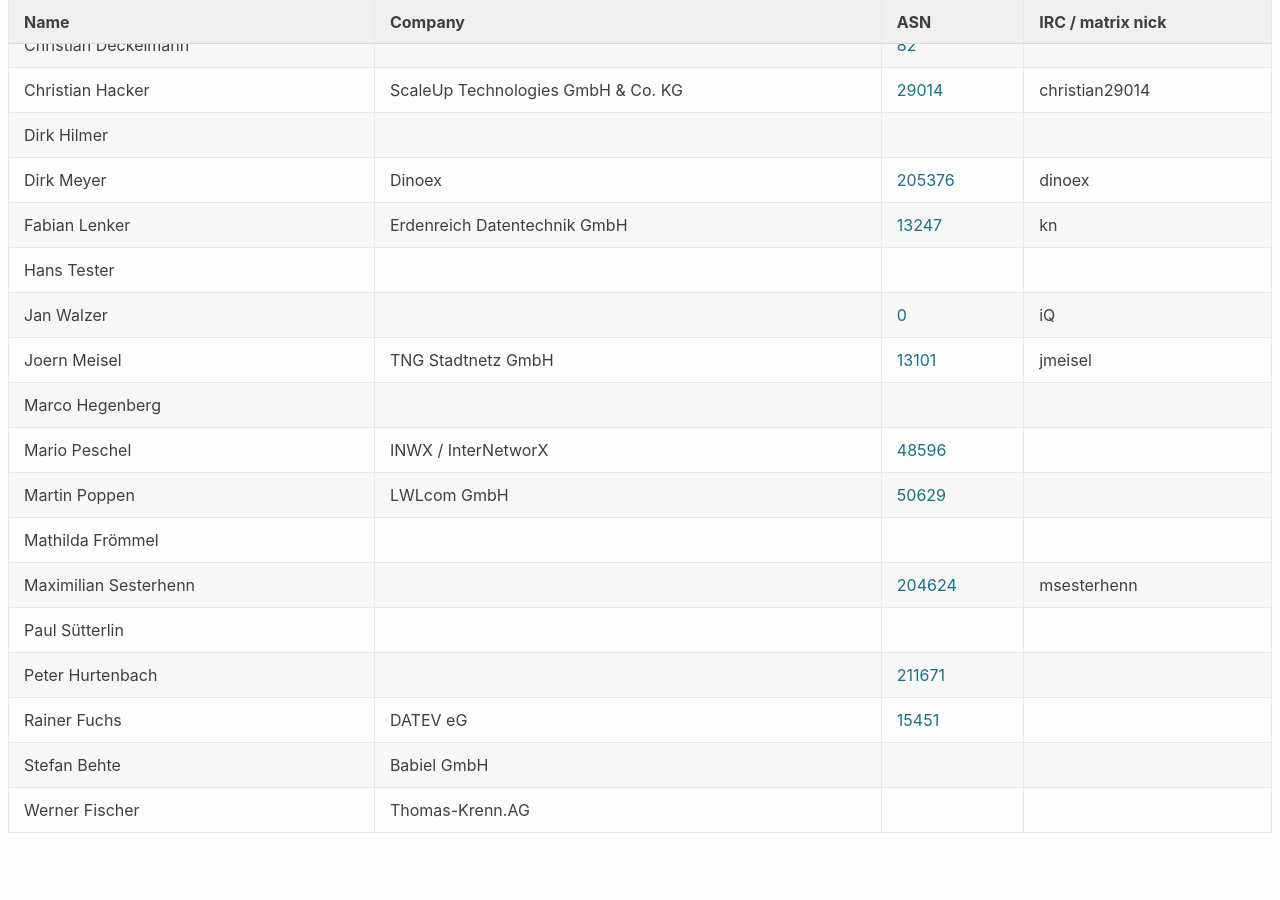
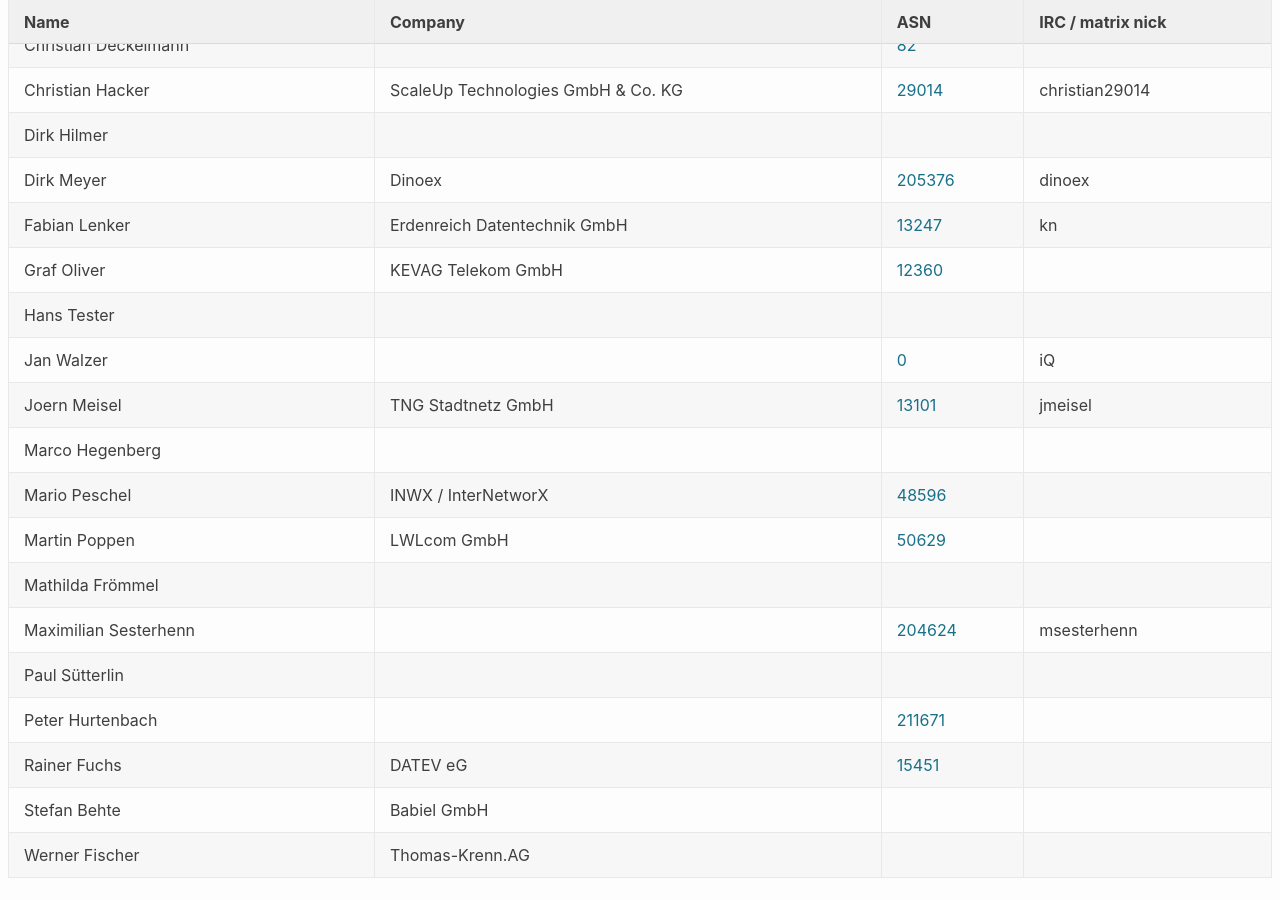
Before and after one commit to denog/pretix-attendeelist, a Jekyll site: the page built from denog16/index.markdown, in a window 1280 px wide and 900 px high, scrolled down 11055 px. Built offline with Jekyll 4.4.1, drawn with Linux system fonts in a browser that asks for light colours; before the commit the page ends 11918 px from its top, so only the background shows below that.

Commit message:
Latest data: Thu Sep  5 09:29:25 UTC 2024

```diff
--- a/_data/attendees_denog16_online.json
+++ b/_data/attendees_denog16_online.json
@@ -58,6 +58,12 @@
     "company": "Erdenreich Datentechnik GmbH",
     "irc": "kn",
     "asn": "13247"
+  },
+  {
+    "name": "Graf Oliver",
+    "company": "KEVAG Telekom GmbH",
+    "irc": null,
+    "asn": "12360"
   },
   {
     "name": "Hans Tester",
```
